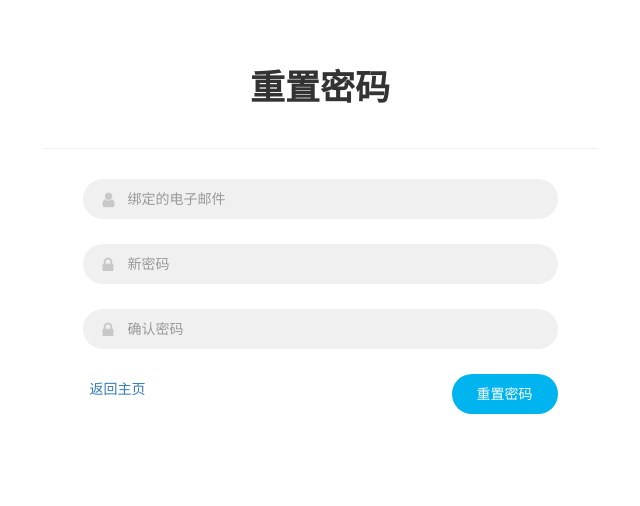
After one commit to DaLongmao2/Djanog_Login, a Django app: page /reset_pwd/ in a window 1280 px wide. The commit adds this page. Shown: the top 506 px of the page, without its empty margins (335-975 px from the left). Run offline with Django 3.2, Linux system fonts and the light colour scheme; some libraries are stand-ins or nearby versions.

Commit message:
注册完成

```diff
--- a/Login/models.py
+++ b/Login/models.py
@@ -21,7 +21,7 @@ class User(models.Model):
     gender = models.BooleanField(verbose_name='性别', default=True)
     age = models.IntegerField(verbose_name='年龄', default=18)
     phone = models.CharField(max_length=100, verbose_name='电话', default='+86 999-999-999')
-    bgcolor = models.CharField(max_length=50, verbose_name='背景颜色', default="#6f9388")
+    activation = models.BooleanField(verbose_name='激活', default=False)
     isdelete = models.BooleanField(verbose_name='逻辑删除', default=False)
 
     class Meta:
--- a/Login/urls.py
+++ b/Login/urls.py
@@ -7,6 +7,8 @@ urlpatterns = [
     path('logout/', views.logout, name='logout'),
     path('', views.index2, name='index2'),
     path('register/', views.register, name='register'),
-    path('activate/<token>', views.activate, name='activate'),
+    path('activate/<token>/<id>', views.activate, name='activate'),
     path('test/', views.test, name='test'),
+    path('repeat_input/', views.repeat_input, name='repeat_input'),
+    path('reset_pwd/', views.reset_pwd, name='reset_pwd'),
 ]
--- a/Login/views.py
+++ b/Login/views.py
@@ -25,39 +25,42 @@ def check_login(func):
     return inner
 
 
-
 def register(request):
     if request.method == 'POST':
         username = request.POST.get('username')
         email = request.POST.get('email')
         password = request.POST.get('password')
-
+        u = User.objects.create(password=password, username=username, email=email)
         token = get_token(settings.TOKEN_KEY)
         t = time.localtime(time.time() + 300)
 
         text = f"""
         你好,{username}:
-            效期为5分钟!http://{request.get_host()}/activate/{token}',请在{t[0]}年{t[1]}月{t[2]}日{t[3]}时{t[4]}分{t[5]}秒前激活！
+            效期为5分钟!http://{request.get_host()}/activate/{token}/{u.id}',请在{t[0]}年{t[1]}月{t[2]}日{t[3]}时{t[4]}分{t[5]}秒前激活！
         """
         html = f"""
         <h2>你好,<font color="blue">{username}</font>:</h2>
-        <h3>&nbsp;&nbsp;链接有效期为5分钟! <a href='http://{request.get_host()}/activate/{token}'>点我激活并登录</a></h3>
+        <h3>&nbsp;&nbsp;链接有效期为5分钟! <a href='http://{request.get_host()}/activate/{token}/{u.id}'>点我激活并登录</a></h3>
         <h4>&nbsp;&nbsp;请在{t[0]}年{t[1]}月{t[2]}日{t[3]}时{t[4]}分{t[5]}秒前激活</h4>
         <h6>&nbsp;&nbsp;<font color="#8a2be2">如链接过期，请重新注册，返回 <a href=""><font color="red">主页</font></a> | <a href=""><font color="red">注册页面</font></a> </font></h6>
         """
         em = send_email("注册激活", html, text, [email])
         if em:
-            return JsonResponse({'code' : 200})
-        return JsonResponse({'code' : 300})
+            return JsonResponse({'code': 200})
+        return JsonResponse({'code': 300})
     return render(request, 'register.html')
 
 
-def activate(request,   token):
+def activate(request, token, id):
     istoken = out_token(settings.TOKEN_KEY, token)
     if istoken:
+        u = User.objects.filter(id=id).first()
+        u.activation = True
+        u.save()
         return redirect('login')
     else:
-         return redirect('register')
+        return redirect('register')
+
 
 # @csrf_exempt
 def login(request):
@@ -67,12 +70,14 @@ def login(request):
         # next_url = request.POST.get('next_url')
         remember_sign = request.POST.get("check")
         isuser = User.objects.filter(email=email).first()
-        if isuser and check_password(password, isuser.password):
-        # if email == '872039610@qq.com' and password == '123'r:
+        print(isuser.activation)
+        print(check_password(password, isuser.password))
+        if check_password(password, isuser.password) and isuser.activation:
+            # if email == '872039610@qq.com' and password == '123'r:
             request.session['user_info'] = {
                 'email': email,
                 'password': password,
-                'username':isuser.username
+                'username': isuser.username
             }
             request.session['is_login'] = True
 
@@ -130,13 +135,30 @@ def index2(request):
             user.isdelete = True
             user.save()
             return redirect('index2')
-    return render(request, 'index2.html', {"user_all" : User.objects.all().filter(isdelete=False)})
+    return render(request, 'index2.html', {"user_all": User.objects.all().filter(isdelete=False)})
 
 
-@check_login
 def test(request):
     User.objects.create(email='872039610@qq.com', password='123456', username='张三')
     User.objects.create(email='5772027@qq.com', password='123456', username='李四')
     User.objects.create(email='1232143546@qq.com', password='123456', username='王麻子')
     User.objects.create(email='1546123477@qq.com', password='123456', username='袁滨心')
     return HttpResponse('测试数据添加完成')
+
+
+def repeat_input(request):
+    email = request.POST.get('email')
+    username = request.POST.get('username')
+    if email:
+        if User.objects.filter(email=email).first():
+            return JsonResponse({"code": "yes"})
+        return JsonResponse({"code": "no"})
+    if username:
+        if User.objects.filter(username=username).first():
+            return JsonResponse({"code": "yes"})
+        return JsonResponse({"code": "no"})
+    return False
+
+
+def reset_pwd(request):
+    return render(request, 'reset_pwd.html')
--- /dev/null
+++ b/statics/reset_pwd/reset_pwd.js
@@ -0,0 +1,6 @@
+$(function () {
+    $("#but").click(function () {
+        swal('还有完成呢！！', '重新注册一个吧！', 'error')
+    });
+
+})
--- a/templates/index2.html
+++ b/templates/index2.html
@@ -43,6 +43,8 @@
     </form>
     <ul class="nav navbar-nav navbar-right">
         <li><a href="">{{ request.session.user_info.username }}</a></li>
+        <li><a href="{% url 'reset_pwd' %}">重置密码</a></li>
+        <li><a href="" onclick="alert('空空如也')">个人资料</a></li>
         <li><a href="{% url 'logout' %}">退出</a></li>
     </ul>
 </div><!-- /.navbar-collapse -->
--- a/templates/login.html
+++ b/templates/login.html
@@ -164,7 +164,7 @@
                                 <span class="text">|</span>
                                 <span class="text"><a href="{% url "register" %}">没有账号？去注册</a></span>
                                 <span class="text">|</span>
-	                            <span class="text"> <a href="">忘记密码</a></span>
+	                            <span class="text"> <a href="{% url 'reset_pwd' %}">忘记密码</a></span>
 	                            <button type="submit" class="btn btn-default" id="but">立刻登录</button>
 	                        </div>
 
--- /dev/null
+++ b/templates/reset_pwd.html
@@ -0,0 +1,58 @@
+<!DOCTYPE html>
+<html lang="zh">
+<head>
+    {% load static %}
+	<meta charset="UTF-8">
+	<meta http-equiv="X-UA-Compatible" content="IE=edge,chrome=1">
+	<meta name="viewport" content="width=device-width, initial-scale=1.0">
+	<title>Login</title>
+	<link href="http://cdn.bootcss.com/bootstrap/3.3.7/css/bootstrap.min.css" rel="stylesheet">
+	<link href="http://cdn.bootcss.com/font-awesome/4.6.3/css/font-awesome.min.css" rel="stylesheet">
+    <link rel="stylesheet" href="{% static 'register/css/register.css' %}">
+    <link rel="stylesheet" href="{% static 'public/sweetalert/sweetalert.css' %}">
+    <script src="{% static 'Table/js/jquery.min.js' %}"></script>
+    <script src="{% static 'public/sweetalert/sweetalert.min.js' %}"></script>
+    <script src="{% static 'reset_pwd/reset_pwd.js' %}"></script>
+</head>
+<body>
+	<div class="container">
+
+		<div class="demo form-bg">
+	        <div class="container">
+	            <div class="row">
+	                <div class="col-md-offset-3 col-md-6">
+	                    <form class="form-horizontal" method="post">
+	                        <span class="heading">重置密码</span>
+                            <div class="form-group">
+	                            <input type="email" class="form-control" value="{{ email }}" name="email" id="inputEmail3" placeholder="绑定的电子邮件">
+	                            <i class="fa fa-user"></i>
+	                        </div>
+	                        <div class="form-group help">
+	                            <input type="password" class="form-control" value="{{ password }}" name="password" id="inputPassword2" placeholder="新密码">
+	                            <i class="fa fa-lock"></i>
+{#	                            <a href="" class="fa fa-question-circle"></a>#}
+	                        </div>
+
+	                        <div class="form-group help">
+	                            <input type="password" class="form-control" value="{{ password }}" name="password" id="inputPassword3" placeholder="确认密码">
+	                            <i class="fa fa-lock"></i>
+{#	                            <a href="" class="fa fa-question-circle"></a>#}
+	                        </div>
+	                        <div class="form-group help">
+                                <a href="{% url 'index2' %}"><span class="text">返回主页</span></a>
+	                            <button type="button" class="btn btn-default" id="but">重置密码</button>
+	                        </div>
+
+                            {% if error_msg %}
+                            <div id="error-msg">
+                                <span style="color: rgba(255,53,49,0.8); font-family: cursive;">{{ error_msg }}</span>
+                            </div>
+                            {% endif %}
+	                    </form>
+	                </div>
+	            </div>
+	        </div>
+	    </div>
+    </div>
+</body>
+</html>
```
Also changed, not shown: statics/register/js/register.js (+36 -2 lines), templates/register.html (+2 -5 lines), Login/migrations/0004_auto_20210309_0022.py (added), db.sqlite3.
